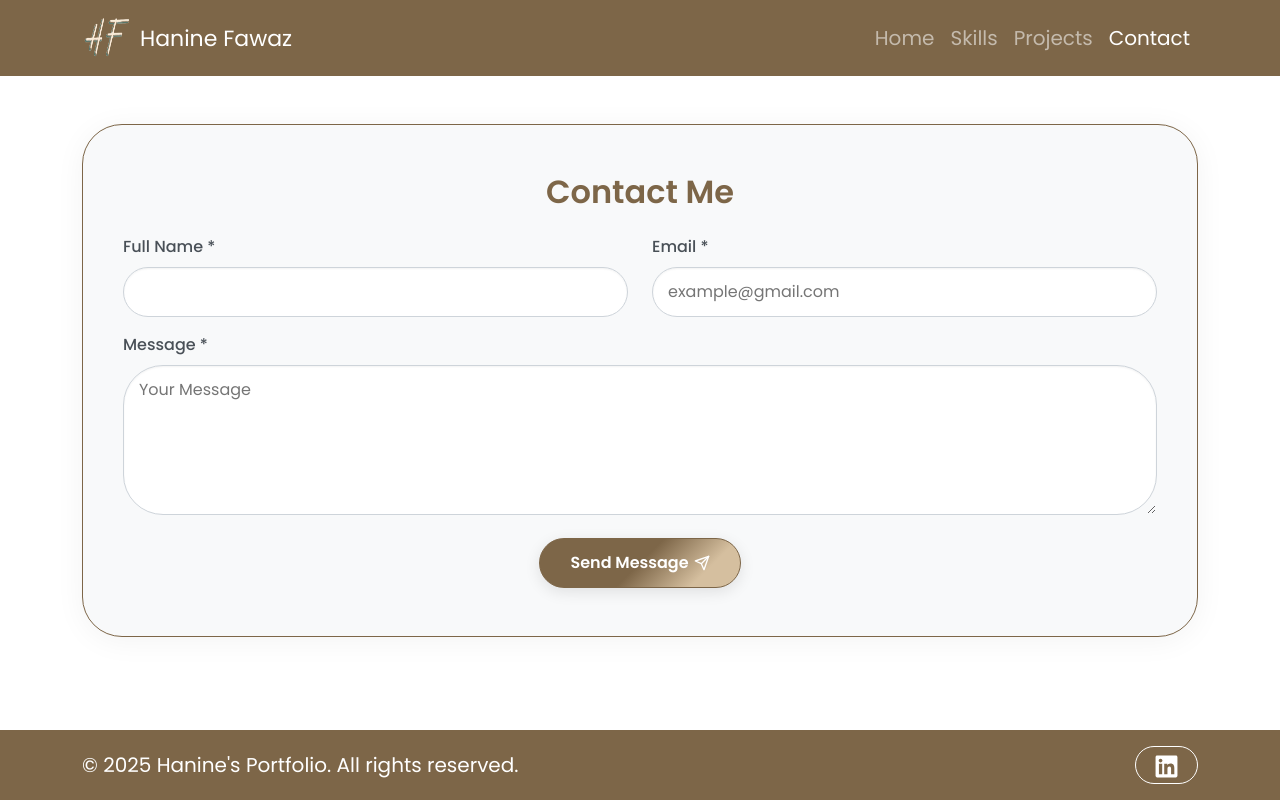
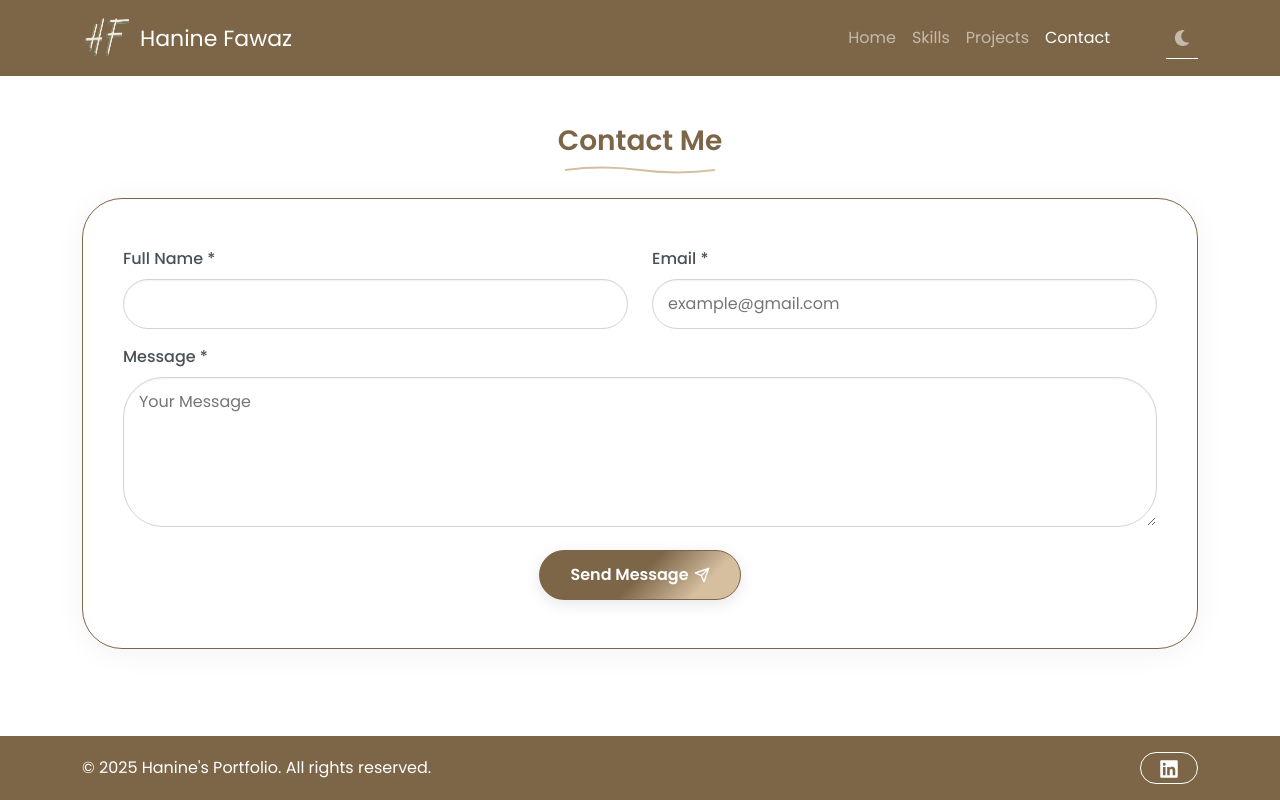
Before and after one commit to haninerabahfawaz/hanine-portfolio, a React (Create React App) app: page /contact in a window 1280 px wide. Built offline with nearby package versions, Linux system fonts and the light colour scheme; the HTML template or start-up script is replaced by a standard one.

Commit message:
Updates in UI/UX, and adding a theme-toggle

```diff
--- a/src/Quotes.css
+++ b/src/Quotes.css
@@ -1,11 +1,18 @@
 .quotes-container {
     text-align: center;
-    padding: 40px;
+    padding: 0 40px 40px 40px;
     max-width: 600px;
     margin: 0 auto;
     font-family: 'Georgia', serif;
     font-style: italic;
-    color: #333;
+  }
+
+  body[data-theme='dark'] .quotes-container {
+    color: #fff0db;
+  }
+
+  body[data-theme='light'] .quotes-container {
+   color: #333 !important;
   }
 
   .quote-text {
--- a/src/ScrollToTop.css
+++ b/src/ScrollToTop.css
@@ -1,14 +1,13 @@
 .scroll-to-top {
     position: fixed;
     bottom: 40px;
-    right: 16px;
-    background-color: #7d6648;
+    right: 10px;
+    background-color: #997c57;
     color: white;
     padding: 10px 12px;
     border-radius: 50%;
     cursor: pointer;
     z-index: 1000;
-    font-size: 18px;
     transition: opacity 0.3s ease-in-out;
   }
 
--- a/src/components/Footer.js
+++ b/src/components/Footer.js
@@ -3,10 +3,7 @@ import { FaLinkedin } from 'react-icons/fa';
 
 const Footer = () => {
   return (
-    <footer
-        className="text-white py-3 footerSection"
-        style={{ backgroundColor: '#7d6648', fontSize: '20px' }}
-      >
+    <footer className="text-white py-3 footerSection">
         <Container>
           <div className="d-flex flex-column flex-md-row justify-content-between align-items-center rights-reserved text-center text-md-start">
             <div className="mb-2 mb-md-0">
@@ -20,7 +17,7 @@ const Footer = () => {
                 className="text-white mx-2 social-media"
                 style={{ textDecoration: 'none' }}
               >
-                <FaLinkedin style={{ fontSize: '25px' }} />
+                <FaLinkedin style={{ fontSize: '20px' }} />
               </a>
             </div>
           </div>
--- a/src/components/NavBarSection.js
+++ b/src/components/NavBarSection.js
@@ -1,12 +1,37 @@
+import { useState, useEffect } from 'react';
 import { Navbar, Nav, Container } from 'react-bootstrap';
 import { NavLink } from 'react-router-dom';
 import HanineLogo from '../assets/HanineLogo.png';
+import { FaMoon, FaSun } from 'react-icons/fa'; // Icons for theme toggle
 
 const NavBarSection = () => {
+  const [darkMode, setDarkMode] = useState(() => {
+    return localStorage.getItem('theme') === 'dark';
+  });
+
+  useEffect(() => {
+    document.body.setAttribute('data-theme', darkMode ? 'dark' : 'light');
+    localStorage.setItem('theme', darkMode ? 'dark' : 'light');
+  }, [darkMode]);
+
+  const toggleTheme = () => {
+    setDarkMode(prevMode => !prevMode);
+  };
+
   return (
-    <Navbar style={{ backgroundColor: '#7d6648' }} variant="dark" expand="lg" sticky="top">
+    <Navbar
+      style={{ backgroundColor: darkMode ? '#333' : '#7d6648' }}
+      variant="dark"
+      expand="lg"
+      sticky="top"
+    >
       <Container>
-      <Navbar.Brand as={NavLink} to="/" className="nav-portfolio d-flex align-items-center" style={{ marginLeft: '0px' }}>
+        <Navbar.Brand
+          as={NavLink}
+          to="/"
+          className="nav-portfolio d-flex align-items-center"
+          style={{ marginLeft: '0px' }}
+        >
           <img
             src={HanineLogo}
             alt="Logo"
@@ -16,13 +41,23 @@ const NavBarSection = () => {
           />
           Hanine Fawaz
         </Navbar.Brand>
+
         <Navbar.Toggle aria-controls="navbar-nav" />
         <Navbar.Collapse id="navbar-nav">
-          <Nav className="ms-auto nav-font">
-            <Nav.Link as={NavLink} to="/" end>Home</Nav.Link>
-            <Nav.Link as={NavLink} to="/skills">Skills</Nav.Link>
-            <Nav.Link as={NavLink} to="/projects">Projects</Nav.Link>
-            <Nav.Link as={NavLink} to="/contact">Contact</Nav.Link>
+          <Nav className="ms-auto nav-font align-items-center">
+            <Nav.Link as={NavLink} to="/" end className='nav-link'>Home</Nav.Link>
+            <Nav.Link as={NavLink} to="/skills" className='nav-link'>Skills</Nav.Link>
+            <Nav.Link as={NavLink} to="/projects" className='nav-link'>Projects</Nav.Link>
+            <Nav.Link as={NavLink} to="/contact" className='nav-link'>Contact</Nav.Link>
+
+            {/* Theme Toggle Icon */}
+            <Nav.Link
+              onClick={toggleTheme}
+              className="theme-toggle-link ms-lg-5"
+            >
+              {darkMode ? <FaSun size={16} /> : <FaMoon size={16} />}
+            </Nav.Link>
+
           </Nav>
         </Navbar.Collapse>
       </Container>
--- a/src/index.css
+++ b/src/index.css
@@ -4,6 +4,16 @@ body {
   -webkit-font-smoothing: antialiased;
   -moz-osx-font-smoothing: grayscale;
   height: 100%;
+}
+
+body[data-theme='dark'] {
+  background-color: #333333f0;
+  color: #ffffff;
+}
+
+body[data-theme='light'] {
+  background-color: #ffffff;
+  color: #000000;
 }
 
 .app-container {
@@ -36,13 +46,14 @@ code {
   margin-left: 0 !important;
 }
 
-.skills-section {
-  background-color: #f9f9f9;
-}
 
 .skills-section h2 {
   font-weight: bold;
   color: #7d6648;
+}
+
+body[data-theme='dark'] .skills-section h2{
+  color: #a9885d;
 }
 
 .custom-progress {
@@ -81,16 +92,20 @@ code {
 
 .projects-section {
   padding: 50px 20px;
-  background-color: #f9f9f9;
 }
 
 .project-card {
-  background-color: #ffffff;
-  border: 1px solid #e0e0e0;
   box-shadow: 0 4px 8px rgba(0, 0, 0, 0.1);
   transition: transform 0.3s ease;
   border-radius: 40px !important;
-  /* border-radius: 0 0px 40px 40px !important; */
+  background-color: #ffffff; /* default light mode */
+}
+
+/* Dark mode support via body attribute */
+body[data-theme='dark'] .project-card {
+  background-color: #3f3f3f !important;
+  color: white;
+  border: 1px solid #fff;
 }
 
 .project-card:hover {
@@ -104,7 +119,7 @@ code {
   background-color: #d5bf9f  !important;
   border-color: #7d6648 !important;
   font-weight: bold !important;
-  font-size: 18px !important;
+  font-size: 16px !important;
   display: flex !important;
   justify-content: center !important;
   border-radius: 40px;
@@ -117,8 +132,19 @@ code {
   border-color: #d5bf9f !important;
 }
 
+.project-next{
+  font-size: 18px !important;
+  color: #958165 !important;
+  font-weight: bold !important;
+}
+
+body[data-theme='dark'] .project-next{
+  color: #a9885d !important;;
+}
+
+
 .project-image {
-  height: 300px;
+  height: 250px;
   border-radius: 40px;
   padding: 10px;
   /* border-bottom: 1px solid #ddd; */
@@ -127,6 +153,10 @@ code {
 .projects-section h2{
   font-weight: bold;
   color: #7d6648;
+}
+
+body[data-theme='dark'] .projects-section h2{
+  color: #a9885d;
 }
 
 /*.project-btn::after {
@@ -139,7 +169,6 @@ code {
 }*/
 
 .contact-form {
-  background: #e4e4e6;
   padding: 40px;
   box-shadow: 0 4px 30px rgba(0, 0, 0, 0.05);
   transition: all 0.3s ease;
@@ -159,6 +188,10 @@ code {
   font-weight: 500;
   margin-bottom: 0.5rem;
   color: #495057;
+}
+
+body[data-theme='dark'] .contact-form label{
+  color: white;
 }
 
 .contact-form input[type="text"],
@@ -213,13 +246,17 @@ code {
 }
 
 .card-title{
-  font-size: 22px !important;
+  font-size: 20px !important;
   color: #958165 !important;
   font-weight: bold !important;
 }
 
+body[data-theme='dark'] .card-title{
+  color: #a9885d !important;;
+}
+
 .card-text{
-  font-size: 18px;
+  font-size: 16px;
 }
 
 .read-btn{
@@ -254,6 +291,7 @@ code {
   color:#7d6648 !important;
   border: 1px solid #7d6648 !important;
   font-weight: bold !important;
+  font-size: 14px !important;
 }
 
 .show-more-skills:hover{
@@ -267,9 +305,59 @@ code {
   color:#7d6648 !important;
   border: 1px solid #7d6648 !important;
   font-weight: bold !important;
+  font-size: 14px !important;
 }
 
 .show-more-projects:hover{
   background-color: #7d6648  !important;
   color:white !important;
 }
+
+/*NavBar*/
+.nav-link{
+  font-size: 16px !important;
+}
+
+
+.lead{
+  font-size: 18px !important;
+}
+
+.footerSection{
+  background-color: #7d6648 !important;
+}
+
+body[data-theme='dark'] .footerSection{
+  background-color: #333333 !important;
+}
+
+.contact-header{
+  font-size: 28px;
+  font-weight: bold;
+  color: #7d6648;
+}
+
+body[data-theme='dark'] .contact-header{
+  color: #a9885d;
+}
+
+body[data-theme='dark'] .skill-icon{
+  color: #a9885d;
+}
+
+.theme-toggle-link {
+  cursor: pointer;
+  border-bottom: 1px solid white !important;
+}
+
+
+@media (max-width: 991.98px) {
+  .theme-toggle-link {
+    border-bottom: none !important;
+    border-top: 1px solid white !important;
+    width: 100% !important;
+    justify-content: center;
+    margin: auto;
+    text-align: center;
+  }
+}
--- a/src/pages/Contact.js
+++ b/src/pages/Contact.js
@@ -37,8 +37,25 @@ const Contact = () => {
   return (
     <div className="py-5">
       <Container>
-        <section className="contact-form bg-light py-5">
-            <h2 className="text-center mb-4">Contact Me</h2>
+        <h2 className="text-center mb-0 contact-header">
+            Contact Me
+          </h2>
+          <div className="flex justify-center text-center mb-3">
+            <svg
+              viewBox="0 0 150 10"
+              width="150"
+              height="10"
+            >
+              <path
+                d="M0,5 Q37.5,0 75,5 T150,5"
+                stroke="#d5bf9f"
+                strokeWidth="2"
+                fill="transparent"
+              />
+            </svg>
+          </div>
+        <section className="contact-form py-5">
+
           <form method='post' onSubmit={handleSubmit}>
             <Row>
               <Col md={6} className="mb-4 mb-md-0">
--- a/src/pages/Home.js
+++ b/src/pages/Home.js
@@ -69,7 +69,7 @@ const AboutSection = () => {
   } = aboutInfo;
 
   return (
-    <section className="bg-light py-5">
+    <section className="py-5">
       <Container>
         <Quotes/>
         <Row className="align-items-center">
@@ -84,9 +84,9 @@ const AboutSection = () => {
             />
           </Col>
           <Col md={6}>
-            <h1 className="mb-3">
+            <h1 className="mb-3" style={{fontSize: '30px'}}>
               {headingPrefix}{' '}
-              <span style={{ color: highlightColor }}>
+              <span style={{ color: highlightColor}}>
                 <Typewriter
                   words={typewriter.words}
                   loop={typewriter.loop}
--- a/src/pages/Projects.js
+++ b/src/pages/Projects.js
@@ -75,7 +75,23 @@ function Projects() {
   return (
     <div className="projects-section py-5">
       <Container>
-        <h2 className="text-center mb-4">My Projects</h2>
+        <h2 className="text-center mb-0" style={{ fontSize: '28px'}}>
+           My Projects
+        </h2>
+        <div className="flex justify-center text-center mb-3">
+          <svg
+            viewBox="0 0 150 10"
+            width="150"
+            height="10"
+          >
+            <path
+              d="M0,5 Q37.5,0 75,5 T150,5"
+              stroke="#d5bf9f"
+              strokeWidth="2"
+              fill="transparent"
+            />
+          </svg>
+        </div>
         <Row xs={1} md={2} lg={3} className="g-4">
           {projects.slice(0, visibleCount).map((project, idx) => (
             <Col key={idx}>
@@ -127,16 +143,16 @@ function Projects() {
                 src="HanineLogo.png"
                 alt="Coming Soon"
                 className="project-image"
-                style={{ height: '220px' }}
+                style={{ height: '180px' }}
                 onError={(e) => {
                   e.target.onerror = null;
                   e.target.src = '/HanineLogo.png';
                 }}
               />
               <Card.Body>
-                <Card.Title className="card-title" style={{ textAlign: 'center' }}>
+                <Card.Text className="project-next" style={{ textAlign: 'center' }}>
                   What's the next?
-                </Card.Title>
+                </Card.Text>
               </Card.Body>
             </Card>
           </Col>
--- a/src/pages/Skills.js
+++ b/src/pages/Skills.js
@@ -87,12 +87,30 @@ function Skills() {
   return (
     <section className="skills-section py-5">
       <Container>
-        <h2 className="text-center mb-4">My Skills</h2>
+
+      <h2 className="text-center mb-0" style={{ fontSize: '28px' }}>
+        My Skills
+      </h2>
+      <div className="flex justify-center text-center mb-3">
+        <svg
+          viewBox="0 0 150 20"
+          width="150"
+          height="20"
+        >
+          <path
+            d="M0,5 Q37.5,0 75,5 T150,5"
+            stroke="#d5bf9f"
+            strokeWidth="2"
+            fill="transparent"
+          />
+        </svg>
+      </div>
+
         <Row>
           {skills.slice(0, visibleCount).map((skill, index) => (
             <Col md={6} className="mb-4" key={index}>
               <div className="d-flex align-items-center mb-2">
-                <div className="me-3" style={{ fontSize: '30px', color: '#7d6648' }}>
+                <div className="me-3 skill-icon" style={{ fontSize: '30px' }}>
                   {skill.icon}
                 </div>
                 <strong>{skill.name}</strong>
```
Lines whose indentation alone changed are shown as unchanged.
